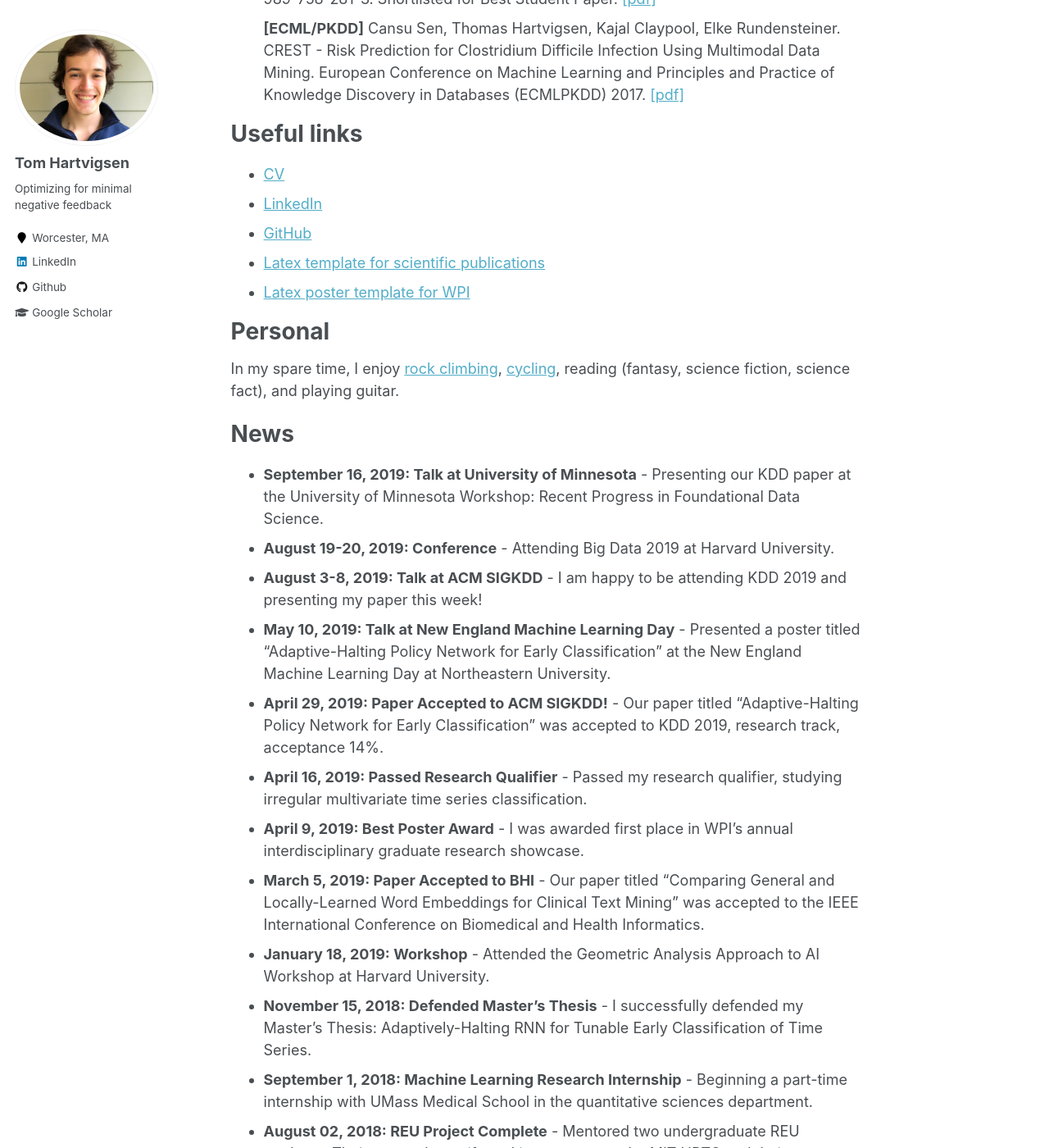
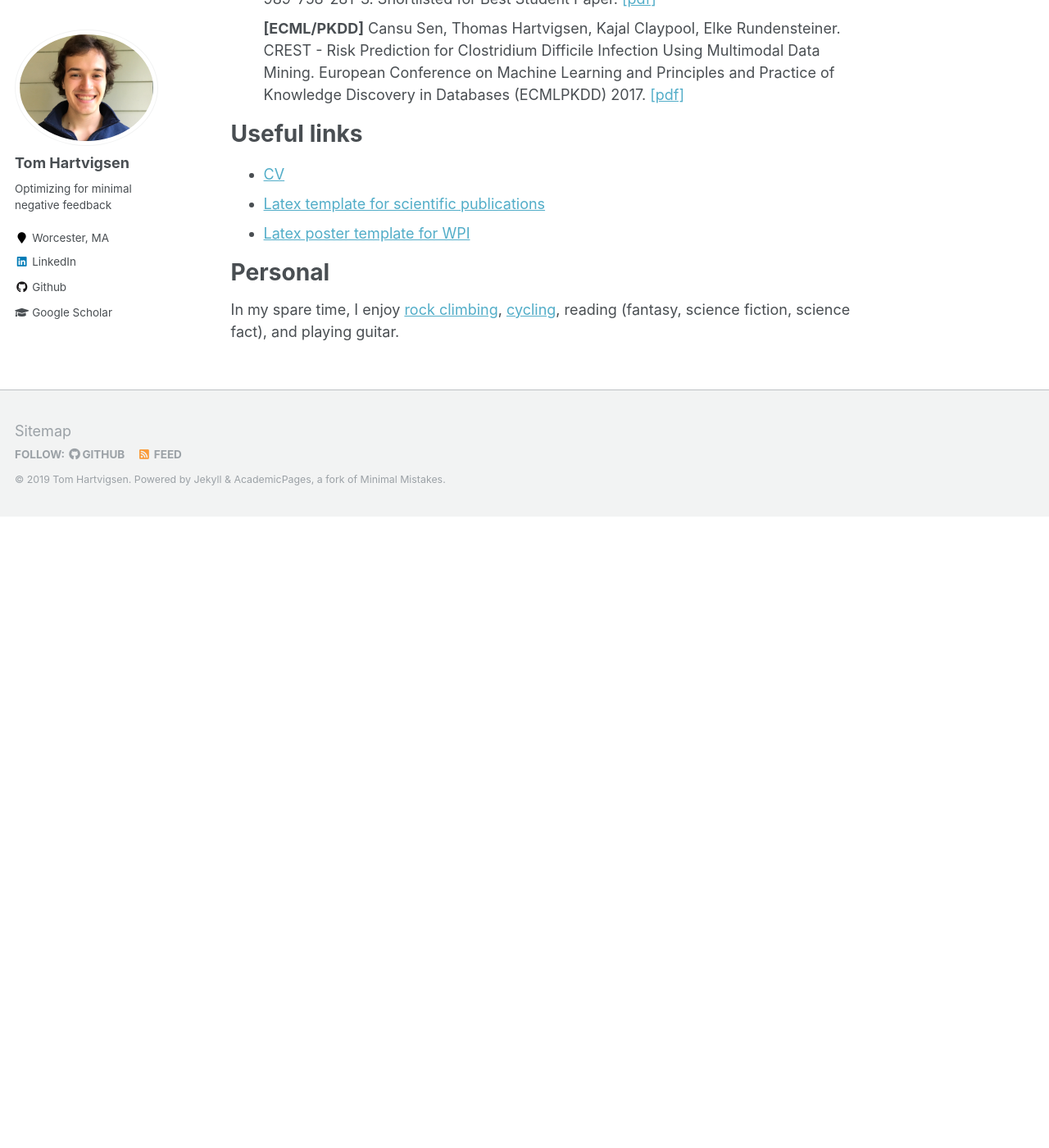
Before and after one commit to Thartvigsen/thartvigsen.github.io, a Jekyll site: the page built from _pages/about.md, in a window 1280 px wide and 1400 px high, scrolled down 1258 px. Shown: the whole window at 82% size. Built offline with Jekyll 4.4.1, drawn with Linux system fonts in a browser that asks for light colours; after the commit the page ends 1888 px from its top, so only the background shows below that; some of the changed text lies outside the part shown.

Commit message:
moved news

```diff
--- a/_pages/about.md
+++ b/_pages/about.md
@@ -30,36 +30,9 @@
 
 # Useful links
 - [CV](/files/hartvigsen_cv.pdf)
-- [LinkedIn](http://linkedin.com/in/thartvigsen)
-- [GitHub](https://github.com/Thartvigsen)
 * [Latex template for scientific publications](https://github.com/Thartvigsen/latex_template)
 * [Latex poster template for WPI](https://github.com/Thartvigsen/wpi_latex_poster)
 
 # Personal
 
 In my spare time, I enjoy [rock climbing](/images/climbing2.jpg), [cycling](/images/bike.jpg), reading (fantasy, science fiction, science fact), and playing guitar.
-
-# News
-- **September 16, 2019: Talk at University of Minnesota** - Presenting our KDD paper at the University of Minnesota Workshop: Recent Progress in Foundational Data Science.
-- **August 19-20, 2019: Conference** - Attending Big Data 2019 at Harvard University.
-- **August 3-8, 2019: Talk at ACM SIGKDD** - I am happy to be attending KDD 2019 and presenting my paper this week!
-- **May 10, 2019: Talk at New England Machine Learning Day** - Presented a poster titled "Adaptive-Halting Policy Network for Early Classification" at the New England Machine Learning Day at Northeastern University.
-- **April 29, 2019: Paper Accepted to ACM SIGKDD!** - Our paper titled "Adaptive-Halting Policy Network for Early Classification" was accepted to KDD 2019, research track, acceptance 14%.
-- **April 16, 2019: Passed Research Qualifier** - Passed my research qualifier, studying irregular multivariate time series classification.
-- **April 9, 2019: Best Poster Award** - I was awarded first place in WPI's annual interdisciplinary graduate research showcase.
-- **March 5, 2019: Paper Accepted to BHI** - Our paper titled "Comparing General and Locally-Learned Word Embeddings for Clinical Text Mining" was accepted to the IEEE International Conference on Biomedical and Health Informatics.
-- **January 18, 2019: Workshop** - Attended the Geometric Analysis Approach to AI Workshop at Harvard University.
-- **November 15, 2018: Defended Master's Thesis** - I successfully defended my Master's Thesis: Adaptively-Halting RNN for Tunable Early Classification of Time Series.
-- **September 1, 2018: Machine Learning Research Internship** - Beginning a part-time internship with UMass Medical School in the quantitative sciences department.
-- **August 02, 2018: REU Project Complete** - Mentored two undergraduate REU students. Their research manifested into a paper at the MIT URTC and their poster was presented at the REU Symposium in Washington, D.C.
-- **May 30, 2018: Mentoring REU students** - I am working with 2 undergraduate Research Experience for Undergraduates (REU) students this summer to develop a state-of-the-art model for classifying time series with missing values.
-- **April 30, 2018: AWARD** - I was awarded the WPI Data Science Citizen Award for involvement and participation in the growth of the department.
-- **April 24, 2018: Poster Presentation** - Poster presentation at the WPI Graduate Research and Innovation Exchange. We had three posters at this event, one of which won the *People's Choice Award*.
-- **January 19, 2018: Talk at BIOSTEC** - I presented our paper "Early Prediction of MRSA Infections Using Electronic Health Records" at HEALTHINF 2018 in Madeira, Funchal.
-- **December 12, 2017: Paper award** - Our paper, "Early Prediction of MRSA Infections Using Electronic Health Records", was nominated for the HEALTHINF 2018 best student paper award.
-- **October 16, 2017: Paper Accepted to HEALTHINF** - Our paper, "Early Prediction of MRSA Infections Using Electronic Health Records", was accepted to HEALTHINF 2018 as a full paper.
-- **August 19, 2017: Conference** - Attended Machine Learning for Healthcare (MLHC) 2017 at Northeastern University.
-- **June 23, 2017: Paper Accepted to ECML** - Our paper, "CREST - Risk Prediction for Clostridium Difficile Infection Using Multimodal Data Mining", was accepted to ECML-PKDD 2017 as a full paper.
-- **May 2, 2017: AWARD** - I was awarded the WPI Data Science Citizen Award for involvement and participation in the growth of the department.
-- **February 8, 2017: AWARD** - Poster presentation with Cansu Sen at the WPI Graduate Research and Innovation Exchange, received the People's Choice award.
-- **August 25, 2016** - Began Ph.D. at Worcester Polytechnic Institute, Worcester, Massachusetts.
```
